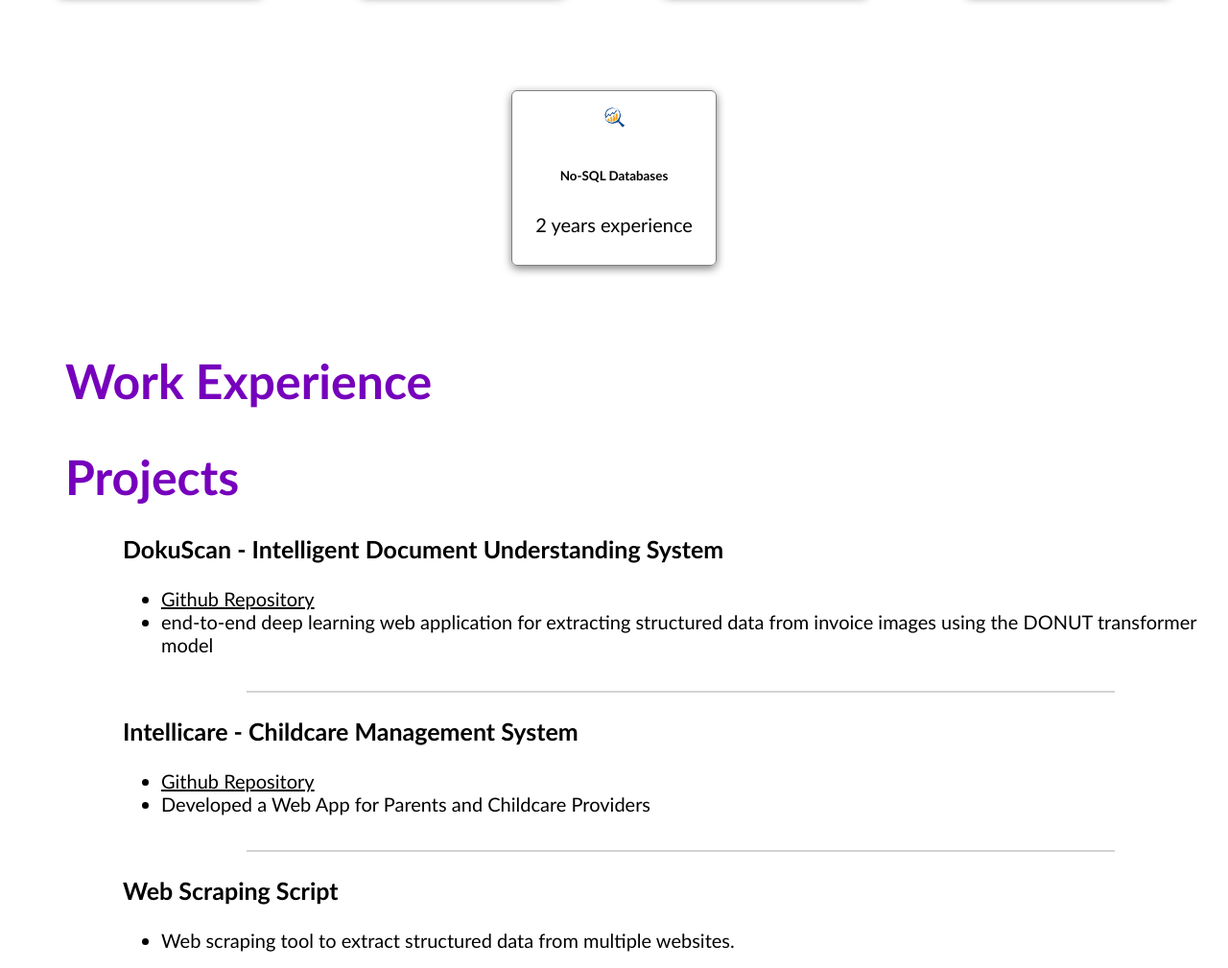
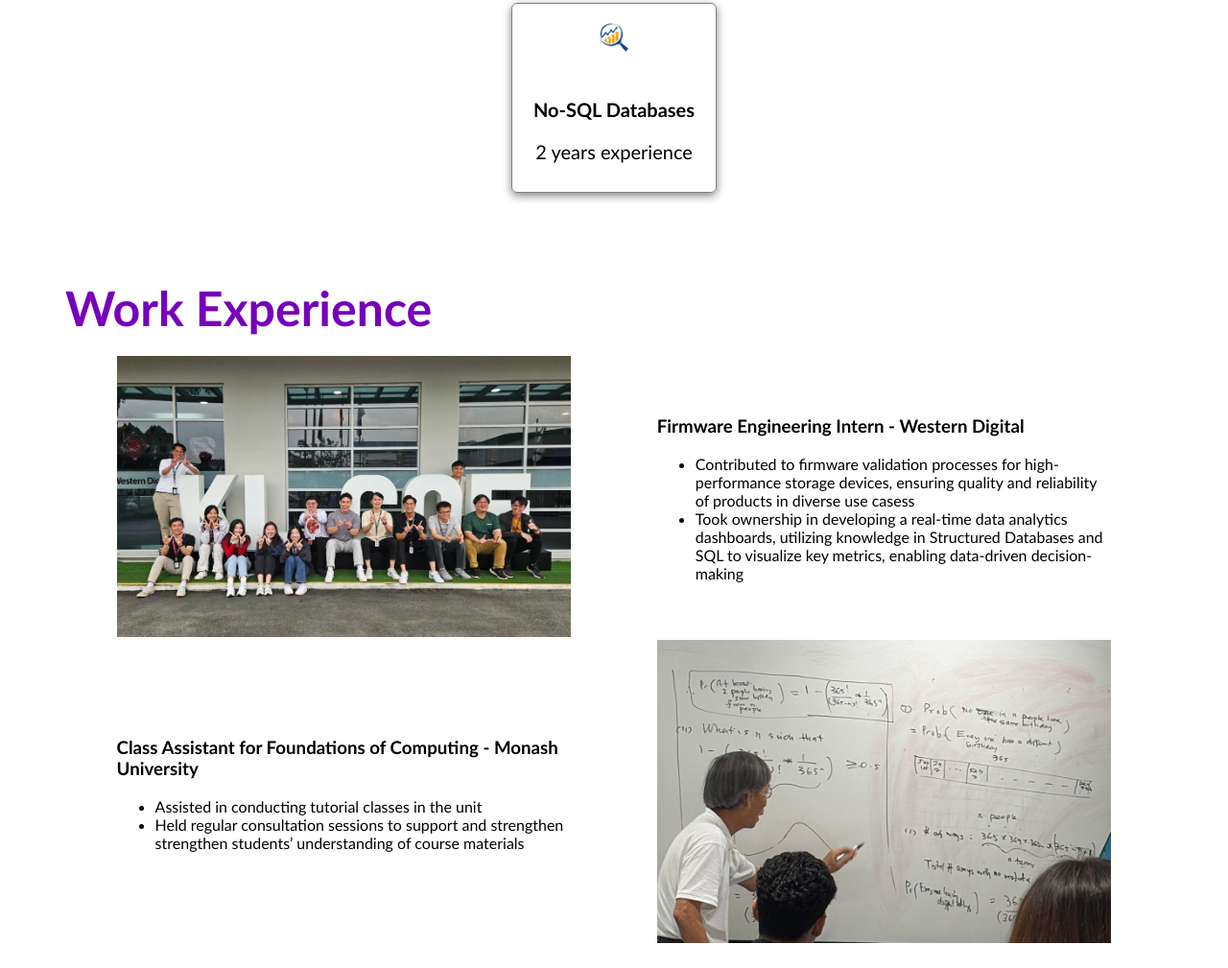
Before and after one commit to AliciaChongPQ/personal-profile, a plain HTML site: page index.html in a window 1280 px wide. Shown: the part 1610-2619 px from the top of the page at 96% size. Drawn offline with Linux system fonts and the light colour scheme.

Commit message:
completed work experience

```diff
--- a/index.html
+++ b/index.html
@@ -2,6 +2,7 @@
 <html>
   <head>
     <title>Alicia - Portfolio</title>
+    <!-- <link href="https://cdn.jsdelivr.net/npm/tailwindcss@2.2.19/dist/tailwind.min.css" rel="stylesheet"> -->
     <link rel="stylesheet" href="./style.css"/>
     <script src="./script.js"></script>
   </head>
@@ -63,40 +64,40 @@ Spark, Apache Kafka, Pytorch, Pandas, Numpy, Scikit-learn.
         <div class="skill">
           <img src="html_finalprojimages/html5.png"/>
           <h6>HTML</h6>
-          <p>2 years experience</p>
+          <!-- <p>2 years experience</p> -->
         </div>
 
         <div class="skill">
           <img src="html_finalprojimages/js.jpeg"/>
           <h6>JavaScript</h6>
-          <p>3 years experience</p>
+          <!-- <p>3 years experience</p> -->
         </div>
 
         <!-- Add more skills here -->
         <div class="skill">
             <img src="html_finalprojimages/python.png"/>
             <h6>Python</h6>
-            <p>3 years experience</p>
+            <!-- <p>3 years experience</p> -->
         </div>
         <div class="skill">
             <img src="html_finalprojimages/java.png"/>
             <h6>Java</h6>
-            <p>3 years experience</p>
+            <!-- <p>3 years experience</p> -->
         </div>
         <div class="skill">
             <img src="html_finalprojimages/CSS3.png"/>
             <h6>CSS</h6>
-            <p>2 years experience</p>
+            <!-- <p>2 years experience</p> -->
         </div>
         <div class="skill">
             <img src="html_finalprojimages/sdlc.png"/>
             <h6>Agile SDLC</h6>
-            <p>2 years experience</p>
+            <!-- <p>2 years experience</p> -->
         </div>
         <div class="skill">
             <img src="html_finalprojimages/sdlc.png"/>
             <h6>OOP and SOLID Principals</h6>
-            <p>2 years experience</p>
+            <!-- <p>2 years experience</p> -->
         </div>
       </div>
       <div class="skill_banner">Data Science</div>
@@ -129,10 +130,39 @@ Spark, Apache Kafka, Pytorch, Pandas, Numpy, Scikit-learn.
       </div>
     </section>
 
-    <section class="work_experiences" id="work_experiences">
-      <h2>
-        Work Experience
-      </h2>
+    <section class="work-experience">
+      <h2>Work Experience</h2>
+      <div style="clear:both;"></div>
+      <div class="work_experiences">
+        <div class="experience">
+          <div class="work-photo">
+            <img src="html_finalprojimages/WD.png">
+          </div>
+          <div class="experience-text">
+            <h3>Firmware Engineering Intern - Western Digital</h3>
+            <ul>
+              <li>Contributed to firmware validation processes for high-performance storage devices, ensuring quality
+and reliability of products in diverse use casess</li>
+              <li>Took ownership in developing a real-time data analytics dashboards, utilizing knowledge in Structured
+              Databases and SQL to visualize key metrics, enabling data-driven decision-making</li>
+            </ul>
+          </div>
+        </div>
+
+        <div class="experience">
+          <div class="experience-text">
+            <h3>Class Assistant for Foundations of Computing - Monash University</h3>
+            <ul>
+              <li>Assisted in conducting tutorial classes in the unit</li>
+              <li>Held regular consultation sessions to support and strengthen strengthen students’ understanding of
+course materials</li>
+            </ul>
+          </div>
+          <div class="work-photo">
+            <img src="html_finalprojimages/CA.png">
+          </div>
+        </div>
+      </div>
     </section>
     <div style="clear:both;"></div>
     <!-- Projects -->
@@ -172,7 +202,7 @@ Spark, Apache Kafka, Pytorch, Pandas, Numpy, Scikit-learn.
     <div style="clear:both;"></div>
 
     <!-- Recommendations -->
-    <section id="recommendations">
+    <!-- <section id="recommendations">
       <h2>Recommendations</h2>
       <div style="clear:both;"></div>
       <div class="all_recommendations" id="all_recommendations">
@@ -199,10 +229,10 @@ Spark, Apache Kafka, Pytorch, Pandas, Numpy, Scikit-learn.
           <span>&#8221;</span>
         </div>
       </div>
-    </section>
+    </section> -->
 
     <!-- Recommendation Form -->
-    <section id="contact">
+    <!-- <section id="contact">
       <div class="flex_center">
         <fieldset>
           <legend class="introduction">Leave a Recommendation</legend>
@@ -213,7 +243,7 @@ Spark, Apache Kafka, Pytorch, Pandas, Numpy, Scikit-learn.
           </div>
         </fieldset>
       </div>
-    </section>
+    </section> -->
 
     <div class="iconbutton">
       <a href="#home">
--- a/style.css
+++ b/style.css
@@ -150,16 +150,17 @@ h2 {
 }
 
 .skill img {
-  height: 35px;
+  height: 50px;
   align-items: center;
 }
 
-.skills h6 {
+.skill h6 {
   align-items: center;
   font-size: 20px;
-  margin-block-start: 8px;
+  margin-block-start: 5px;
   margin-block-end: 5px;
-  font-weight: bold;
+  /* font-weight: bold; */
+  padding-top: 15%;
 }
 
 .skills p {
@@ -234,6 +235,59 @@ h2 {
   color: #7600bc;
   font-size: 20px;
   font-family: 'Times New Roman', Times, serif;
+}
+
+/* Experiences */
+.work_experiences{
+  display: flex;
+  padding-top: 20px;
+  padding-bottom: 20px;
+  padding-left: 40px;
+  padding-right: 40px;
+  border: 1px;
+  border-width: 10px;
+  border-radius: 10px;
+  flex-direction: column;
+  /* align-items: center; */
+  /* flex-wrap: wrap; */
+  /* height: auto; */
+}
+
+
+.experience{
+  display: flex;
+  flex-wrap: wrap;
+  flex-direction: row;
+  align-items: center;
+  justify-content: space-evenly;
+  gap: 1rem;
+}
+
+.work-photo{
+  width:40%;
+}
+.experience img{
+  width: 100%;
+  height: auto;
+  justify-content: center;
+  align-items: center;
+}
+
+.experience-text{
+  width: 40%;
+}
+
+
+@media (max-width: 768px) {
+  .experience {
+    flex-direction: column;
+  }
+  .work-photo{
+    width:100%;
+  }
+  .experience-text{
+    width: 100%;
+  }
 }
 
 /* Scroll to Top Button */
@@ -350,7 +404,7 @@ a{
   border-radius: 6px;
   text-align: center;
   margin-top: 50px;
-  padding: 10px;
+  /* padding: 10px; */
   /* width: 2in; */
   font-size: 25px;
   /* box-shadow: 0 3px 10px gray; */
```
Also changed, not shown: html_finalprojimages/CA.png (added), html_finalprojimages/WD.png (added).
